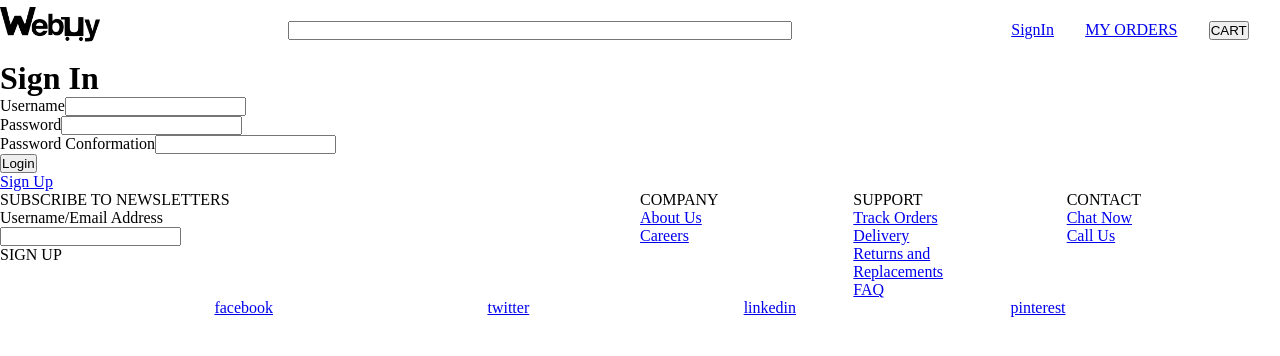
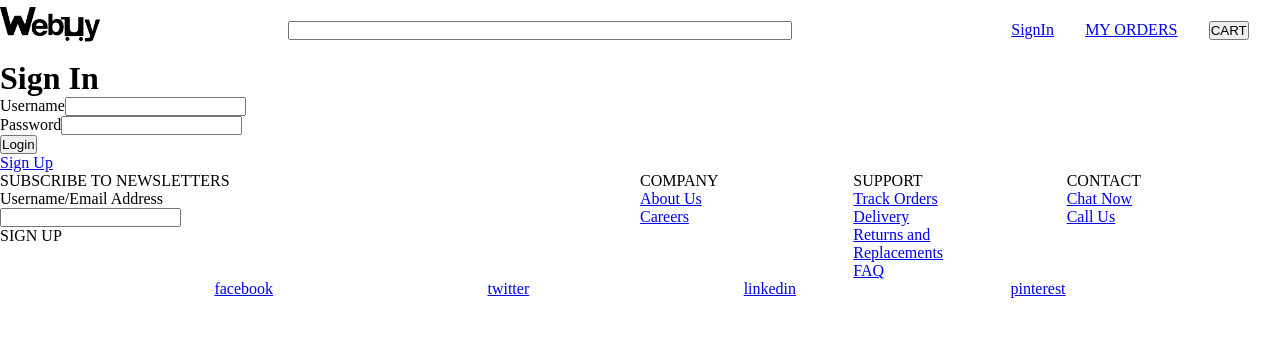
Before and after one commit to jolouie7/webuy-frontend, a React (Create React App) app: page /signin in a window 1280 px wide. Shown: the top 356 px of the page. Built offline with nearby package versions, Linux system fonts and the light colour scheme; no server answers.

Commit message:
took out login confirmation

```diff
--- a/src/components/signIn.js
+++ b/src/components/signIn.js
@@ -6,8 +6,7 @@ import { Link } from "react-router-dom";
 class SignIn extends Component {
   state = {
     username: "",
-    password: "",
-    password_confirmation: ""
+    password: ""
   };
 
   handleChange = event => {
@@ -49,15 +48,6 @@ class SignIn extends Component {
           />
           <br />
 
-          <label>Password Conformation</label>
-          <input
-            type="password"
-            name="password_confirmation"
-            value={this.state.password_confirmation}
-            onChange={this.handleChange}
-          />
-          <br />
-
           <input type="submit" value="Login" />
         </form>
         <Link to="/signup">Sign Up</Link>
--- a/src/containers/Cart.js
+++ b/src/containers/Cart.js
@@ -10,7 +10,6 @@ export class Cart extends Component {
     // OTHER TASKS
     // get the total of all the items in localstorage
     // get the total number of items in localstorage
-    //
 
     // FOR CHECKOUT
     // when the user clicks checkout make a post request to the backend,
```
